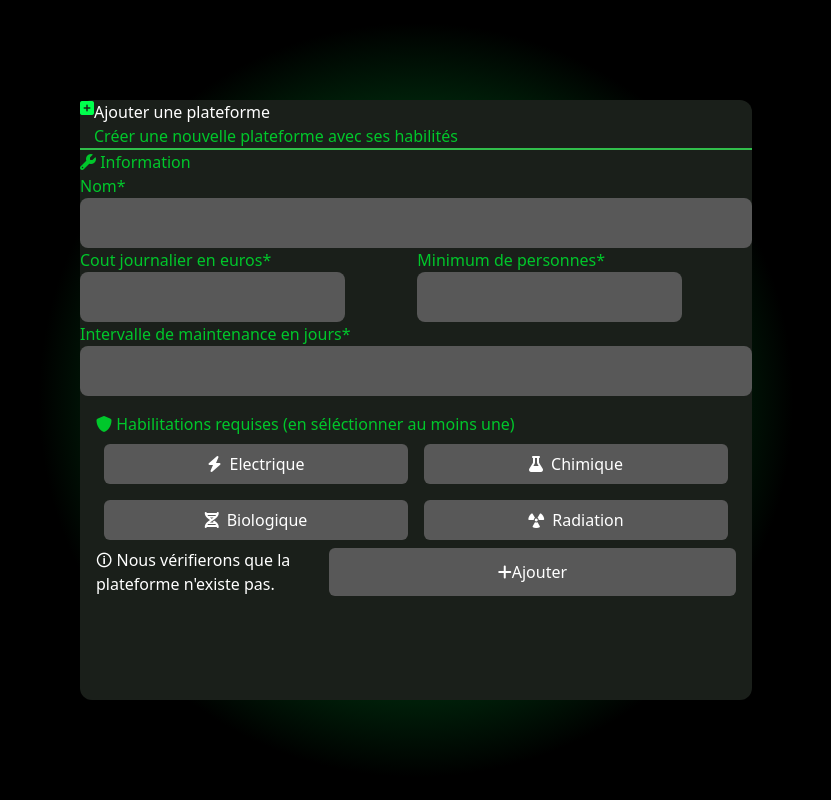
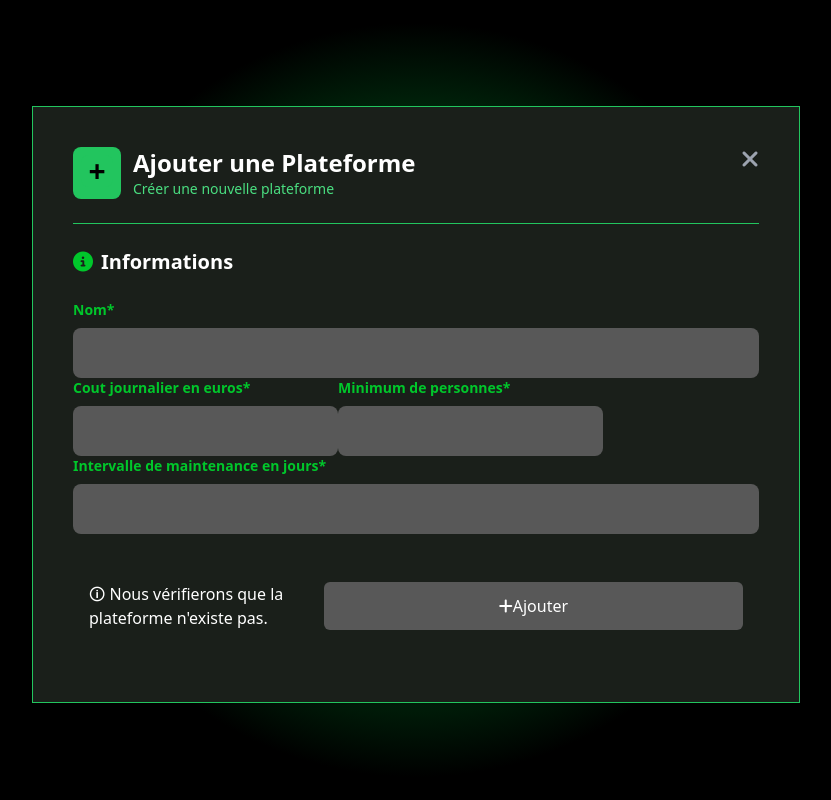
Before and after one commit to fushizaki/adn_research_app, a Flask app: page /add_plateforme/ in a window 1280 px wide. Shown: the whole page, without its empty margins (224-1055 px from the left). Run offline with Flask 3, Linux system fonts and the light colour scheme; style sheets or scripts are compiled from the project's sources; parts of the project's set-up code (start-up, migrations or seed data) failed here and were passed over.

Commit message:
backend template add-plateforme

```diff
--- a/appJurassique/app.py
+++ b/appJurassique/app.py
@@ -1,6 +1,7 @@
 import os
 from flask import Flask
 from flask_sqlalchemy import SQLAlchemy
+from flask_login import LoginManager
 from dotenv import load_dotenv
 
 load_dotenv()
@@ -8,6 +9,8 @@ load_dotenv()
 app = Flask(__name__)
 
 app.config.from_object('config')
+
+login_manager = LoginManager(app)
 
 db_user = os.getenv("DB_USER")
 db_password = os.getenv("DB_PASSWORD")
--- a/appJurassique/forms.py
+++ b/appJurassique/forms.py
@@ -1,26 +1,16 @@
 from flask_wtf import FlaskForm
-from wtforms import StringField, HiddenField, BooleanField
-from wtforms.validators import DataRequired
+from wtforms import StringField, HiddenField, SelectMultipleField, widgets, IntegerField
+from wtforms.validators import DataRequired, ValidationError
+
+#https://gist.github.com/doobeh/4668212
+
+class MultiCheckboxField(SelectMultipleField):
+    widget = widgets.ListWidget(prefix_label=False)
+    option_widget = widgets.CheckboxInput()
 
 class Form_plateforme(FlaskForm):
     id_plateforme = HiddenField('id_plateforme')
     nom_plateforme = StringField('nom_plateforme', validators = [DataRequired()])
-    cout_journalier = StringField('cout_journalier', validators = [DataRequired()])
-    minimum_personnes = StringField('minimum_personnes', validators = [DataRequired()])
-    intervalle_maintenance = StringField('intervalle_maintenance', validators = [DataRequired()])
-    hab_electrique = BooleanField('hab_electrique')
-    hab_chimique = BooleanField('hab_chimique')
-    hab_biologique = BooleanField('hab_biologique')
-    hab_radiation = BooleanField('hab_radiation')
-
-    def validate(self):
-        # Si AUCUNE des habilitations n'est cochée
-        if not (self.hab_electrique.data or self.hab_chimique.data or
-                self.hab_biologique.data or self.hab_radiation.data):
-
-            # On ajoute une erreur à l'un des champs (par exemple le premier)
-            # pour qu'elle puisse être affichée dans le template
-            self.hab_electrique.errors.append("Vous devez sélectionner au moins une habilitation.")
-            return False
-
-        return True
+    cout_journalier = IntegerField('cout_journalier', validators = [DataRequired()])
+    minimum_personnes = IntegerField('minimum_personnes', validators = [DataRequired()])
+    intervalle_maintenance = IntegerField('intervalle_maintenance', validators = [DataRequired()])
--- a/appJurassique/templates/add_plateforme.html
+++ b/appJurassique/templates/add_plateforme.html
@@ -6,102 +6,106 @@
 <div
     class="h-full w-full bg-[radial-gradient(circle_at_center,theme(colors.green-ext-radial)_0%,theme(colors.green-center-radial)_20%,theme(colors.black)_50%)] flex items-center justify-center">
 
-    <div class="bg-gray-div h-3/4 w-full max-w-2xl rounded-xl ">
-        <div class="flex border-b-2 border-green-line">
-            <div>
-                <i class="fa-solid fa-square-plus text-green-l"></i>
+    <div class="rounded-4xl bg-gray-div shadow-md p-10 mt-2 border border-green-500 w-full max-w-3xl mx-4 ">
+        <div class="flex gap-3 mb-4">
+            <div class="bg-green-500 rounded-lg p-2">
+                <div class="bg-green-500 rounded-lg p-2 h-8 w-8 flex items-center justify-center">
+                    <p class="text-3xl font-bold">+</p>
+                </div>
             </div>
             <div>
-                <h1 class="text-white">Ajouter une plateforme</h1>
-                <p class="text-green-text">Créer une nouvelle plateforme avec ses habilités</p>
+                <h1 class="text-2xl font-bold text-white">Ajouter une Plateforme</h1>
+                <p class="text-green-400 text-sm">Créer une nouvelle plateforme</p>
             </div>
+            <a href="{{ url_for('index') }}" class="ml-auto text-gray-400 hover:text-white text-2xl">
+                <i class="fas fa-times"></i>
+            </a>
         </div>
+
+        <hr class="border-t border-green-500 my-6">
+
         <form role="form" method="POST" action="{{ url_for ('add_plateforme') }}">
             <!--if current_user.is_authenticated
                 endif -->
             {{ form_plateforme.hidden_tag() }}
             <div>
+                <div class="">
+
+                    <div class="mb-8">
+                        <div class="flex items-center gap-2 mb-6">
+                            <i class="fas fa-info-circle text-green-text text-xl"></i>
+                            <h2 class="text-xl font-bold text-white">Informations</h2>
+                        </div>
                         <div>
-
-                    <h2 class="text-green-text"> <i class="fa-solid fa-wrench"></i> Information</h2>
-                    <div>
-                        <label class="text-green-text" for="nom_plateforme">Nom*</label>
-                        {{ form_plateforme.nom_plateforme(class_="w-full text-white rounded-lg border border-transparent
+                            <label class="block text-green-text text-sm font-semibold mb-2"
+                                for="nom_plateforme">Nom*</label>
+                            {{ form_plateforme.nom_plateforme(class_="w-full text-white rounded-lg border
+                            border-transparent
                             bg-gray-textfield px-4 py-3 text-gray-900 focus:border-green-button-menu focus:outline-none
-                        focus:ring-2 focus:ring-green-button-menu") }}
+                            focus:ring-2 focus:ring-green-button-menu", aria_invalid=form_plateforme.nom_plateforme.errors|length > 0) }}
+                            {% if form_plateforme.nom_plateforme.errors %}
+                            <p class="mt-2 text-sm text-red-400">
+                                {% for error in form_plateforme.nom_plateforme.errors %}
+                                <i class="fa-solid fa-circle-exclamation mr-1"></i>{{ error }}
+                                {% endfor %}
+                            </p>
+                            {% endif %}
                         </div>
                         <div class="flex">
                             <div>
-                            <label class="text-green-text" for="cout_journalier">Cout journalier en euros*</label>
-                            {{ form_plateforme.cout_journalier(class_="text-white rounded-lg border border-transparent
-                            bg-gray-textfield px-4 py-3 text-gray-900 focus:border-green-button-menu focus:outline-none
-                            focus:ring-2 focus:ring-green-button-menu") }}
+                                <label class="block text-green-text text-sm font-semibold mb-2"
+                                    for="cout_journalier">Cout journalier en euros*</label>
+                                {{ form_plateforme.cout_journalier(class_="text-white rounded-lg border
+                                border-transparent
+                                bg-gray-textfield px-4 py-3 text-gray-900 focus:border-green-button-menu
+                                focus:outline-none
+                                focus:ring-2 focus:ring-green-button-menu", aria_invalid=form_plateforme.cout_journalier.errors|length > 0) }}
+                                {% if form_plateforme.cout_journalier.errors %}
+                                <p class="mt-2 text-sm text-red-400">
+                                    {% for error in form_plateforme.cout_journalier.errors %}
+                                    <i class="fa-solid fa-circle-exclamation mr-1"></i>{{ error }}
+                                    {% endfor %}
+                                </p>
+                                {% endif %}
 
                             </div>
                             <div>
-                            <label class="text-green-text" for="minimum_personnes">Minimum de personnes*</label>
-                            {{ form_plateforme.minimum_personnes(class_="text-white rounded-lg border border-transparent
-                            bg-gray-textfield px-4 py-3 text-gray-900 focus:border-green-button-menu focus:outline-none
-                            focus:ring-2 focus:ring-green-button-menu") }}
+                                <label class="block text-green-text text-sm font-semibold mb-2"
+                                    for="minimum_personnes">Minimum de personnes*</label>
+                                {{ form_plateforme.minimum_personnes(class_="text-white rounded-lg border
+                                border-transparent
+                                bg-gray-textfield px-4 py-3 text-gray-900 focus:border-green-button-menu
+                                focus:outline-none
+                                focus:ring-2 focus:ring-green-button-menu", aria_invalid=form_plateforme.minimum_personnes.errors|length > 0) }}
+                                {% if form_plateforme.minimum_personnes.errors %}
+                                <p class="mt-2 text-sm text-red-400">
+                                    {% for error in form_plateforme.minimum_personnes.errors %}
+                                    <i class="fa-solid fa-circle-exclamation mr-1"></i>{{ error }}
+                                    {% endfor %}
+                                </p>
+                                {% endif %}
 
                             </div>
                         </div>
                         <div>
-                        <label class="text-green-text" for="intervalle_maintenance">Intervalle de maintenance en
+                            <label class="block text-green-text text-sm font-semibold mb-2"
+                                for="intervalle_maintenance">Intervalle de maintenance en
                                 jours*</label>
                             {{ form_plateforme.intervalle_maintenance(class_="w-full text-white rounded-lg border
                             border-transparent bg-gray-textfield px-4 py-3 text-gray-900 focus:border-green-button-menu
-                        focus:outline-none focus:ring-2 focus:ring-green-button-menu") }}
+                            focus:outline-none focus:ring-2 focus:ring-green-button-menu", aria_invalid=form_plateforme.intervalle_maintenance.errors|length > 0) }}
+                            {% if form_plateforme.intervalle_maintenance.errors %}
+                            <p class="mt-2 text-sm text-red-400">
+                                {% for error in form_plateforme.intervalle_maintenance.errors %}
+                                <i class="fa-solid fa-circle-exclamation mr-1"></i>{{ error }}
+                                {% endfor %}
+                            </p>
+                            {% endif %}
 
                         </div>
                     </div>
                     <div class="p-4">
-                    <h2 class="text-green-text"> <i class="fa-solid fa-shield text-green-text"></i> Habilitations
-                        requises (en séléctionner au moins une)</h2>
-                    {% if form_plateforme.hab_electrique.errors %}
-                    <div
-                        class="mb-2 rounded-md bg-red-500/20 p-2 text-center text-sm text-red-400 border border-red-500">
-                        {% for error in form_plateforme.hab_electrique.errors %}
-                        <i class="fa-solid fa-circle-exclamation mr-1"></i> {{ error }}
-                        {% endfor %}
-                    </div>
-                    {% endif %}
-                    <div class="grid grid-cols-2 gap-4 p-2">
 
-                        <div>
-                            {{ form_plateforme.hab_electrique(class_="peer hidden") }}
-
-                            <label for="{{ form_plateforme.hab_electrique.id }}"
-                                class="block w-full cursor-pointer select-none rounded-md bg-gray-textfield py-2 px-4 text-center font-medium text-white transition-colors duration-300 hover:bg-gray-button-hover peer-checked:bg-green-button-menu peer-checked:text-black peer-checked:ring-2 peer-checked:ring-green-line">
-                                <i class="fa-solid fa-bolt mr-2"></i>Electrique
-                            </label>
-                        </div>
-
-                        <div>
-                            {{ form_plateforme.hab_chimique(class_="peer hidden") }}
-                            <label for="{{ form_plateforme.hab_chimique.id }}"
-                                class="block w-full cursor-pointer select-none rounded-md bg-gray-textfield py-2 px-4 text-center font-medium text-white transition-colors duration-300 hover:bg-gray-button-hover peer-checked:bg-green-button-menu peer-checked:text-black peer-checked:ring-2 peer-checked:ring-green-line">
-                                <i class="fa-solid fa-flask mr-2"></i>Chimique
-                            </label>
-                        </div>
-
-                        <div>
-                            {{ form_plateforme.hab_biologique(class_="peer hidden") }}
-                            <label for="{{ form_plateforme.hab_biologique.id }}"
-                                class="block w-full cursor-pointer select-none rounded-md bg-gray-textfield py-2 px-4 text-center font-medium text-white transition-colors duration-300 hover:bg-gray-button-hover peer-checked:bg-green-button-menu peer-checked:text-black peer-checked:ring-2 peer-checked:ring-green-line">
-                                <i class="fa-solid fa-dna mr-2"></i>Biologique
-                            </label>
-                        </div>
-
-                        <div>
-                            {{ form_plateforme.hab_radiation(class_="peer hidden") }}
-                            <label for="{{ form_plateforme.hab_radiation.id }}"
-                                class="block w-full cursor-pointer select-none rounded-md bg-gray-textfield py-2 px-4 text-center font-medium text-white transition-colors duration-300 hover:bg-gray-button-hover peer-checked:bg-green-button-menu peer-checked:text-black peer-checked:ring-2 peer-checked:ring-green-line">
-                                <i class="fa-solid fa-radiation mr-2"></i>Radiation
-                            </label>
-                        </div>
-
-                    </div>
                         <div class="flex">
                             <p class="text-white">🛈 Nous vérifierons que la plateforme n'existe pas.</p>
 
--- a/appJurassique/views.py
+++ b/appJurassique/views.py
@@ -1,5 +1,5 @@
 from flask import render_template, request, redirect, url_for
-from models import PLATEFORME
+from .models import PLATEFORME
 from .forms import Form_plateforme
 from .app import app, db
 
@@ -12,76 +12,31 @@ def index():
 def login():
     return render_template('login.html', title='Login')
 
-@app.route('/add_plateforme/')
-def add_platefrome():
-    new_plateforme = Form_plateforme()
-    return render_template("add_plateforme.html", form_plateforme= new_plateforme)
+@app.route('/add_plateforme/', methods=['GET', 'POST'])
+def add_plateforme():
+    form = Form_plateforme()
 
-@app.route('/create_campagne', methods=['POST'])
-def create_plateforme():
-    """Crée une nouvelle campagne avec validation des habilitations."""
+    if form.validate_on_submit():
 
-    message = request.args.get('error') or request.args.get('success')
-    message_type = 'error' if request.args.get('error') else ('success' if request.args.get('success') else None)
+            nouvelle_plateforme = PLATEFORME(
+                nom=form.nom_plateforme.data,
+                cout_journalier=form.cout_journalier.data,
+                min_nb_personne=form.minimum_personnes.data,
+                intervalle_maintenance=form.intervalle_maintenance.data
+            )
 
-    new_plateforme = Form_plateforme(request.args.get('nom_plateforme'),
-                                     request.args.get('cout_journalier'),
-                                     request.args.get('minimum_personnes'),
-                                     request.args.get('intervalle_maintenance'),
-                                     request.args.get('hab_electrique'),
-                                     request.args.get('hab_chimique'),
-                                     request.args.get('hab_biologique'),
-                                     request.args.get('hab_radiation'))
+            db.session.add(nouvelle_plateforme)
+            db.session.commit()
 
-    id_plateforme = request.args.get('idPlateforme') or request.form.get('idPlateforme')
+            # TODO: associer les habilitations sélectionnées au modèle lorsque la structure sera disponible
 
-    if id_plateforme:
-        id_plateforme = int(id_plateforme)
-        plateforme_selectionnee = PLATEFORME.query.get(id_plateforme)
-    try:
-        nom_plareforme = request.form.get('nom_plareforme', '')
-        cout_journalier = request.form.get('cout_journalier', '')
-        minimum_personnes = request.form.get('minimum_personnes', '')
-        intervalle_maintenance = request.form.get('intervalle_maintenance', '')
-        hab_electrique = request.form.get('hab_electrique', '')
-        hab_chimique = request.form.get('hab_chimique')
-        hab_biologique = request.form.get('hab_biologique')
-        hab_radiation = request.form.get('hab_radiation')
+            return redirect(url_for('index'))
 
-        if not nom_plareforme:
-            return redirect(url_for('add_platefrome', error='Le nom de la plateforme est requis'))
+    if request.method == 'POST':
+        return render_template("add_plateforme.html", form_plateforme=form, message="Veuillez corriger les erreurs indiquées ci-dessous.", message_type='error')
 
-        if not cout_journalier:
-            return redirect(url_for('add_platefrome', error='Le cout journalier est requis'))
+    return render_template("add_plateforme.html", form_plateforme=form)
 
-        if not minimum_personnes:
-            return redirect(url_for('add_platefrome', error='Le minimum de personnes est requis'))
-
-        if not intervalle_maintenance:
-            return redirect(url_for('add_platefrome', error="L'intervalle de maintenance est requis"))
-
-        if not hab_electrique and not hab_chimique and not hab_biologique and not hab_radiation:
-            return redirect(url_for('add_platefrome', error='La plateforme est obligatoire'))
-
-        duree = int(duree_str)
-        id_lieu = int(id_lieu_str)
-        id_plateforme = int(id_plateforme_str)
-        date_debut = datetime.strptime(date_debut_str, '%Y-%m-%d').date()
-        duree_jours = max(1, duree // 24)
-
-        campagne, error = create_plateforme( date_debut=date_debut,duree_jours=duree_jours,id_lieu=id_lieu,id_plateforme=id_plateforme,
-                                        noms_utilisateurs_membres=membres_usernames,titre=titre
-        )
-
-        if error:
-            return redirect(url_for('add_campagne', error=error,idPlateforme=id_plateforme_str,titre=titre or '',dateDebut=date_debut_str,
-                                  duree=duree_str,idLieu=id_lieu_str))
-        return redirect(url_for('index', success='Campagne créée avec succès !'))
-
-    except ValueError as e:
-        return redirect(url_for('add_campagne', error=f'Erreur de validation : {str(e)}'))
-    except Exception as e:
-        return redirect(url_for('add_campagne', error=f'Erreur : {str(e)}'))
 
 
 if __name__ == "__main__":
```
Also changed, not shown: appJurassique/models.py (+4 -3 lines). Lines whose indentation alone changed are shown as unchanged.
